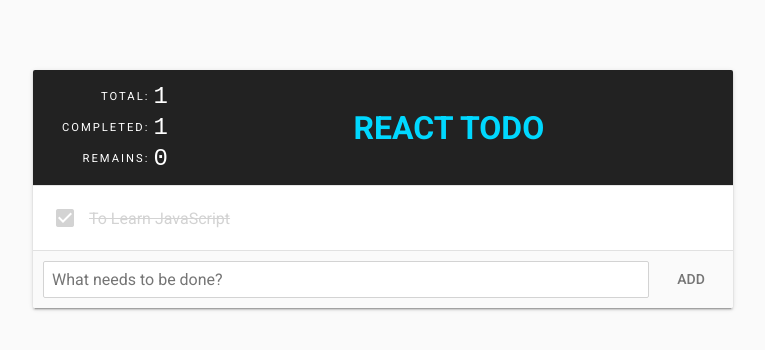
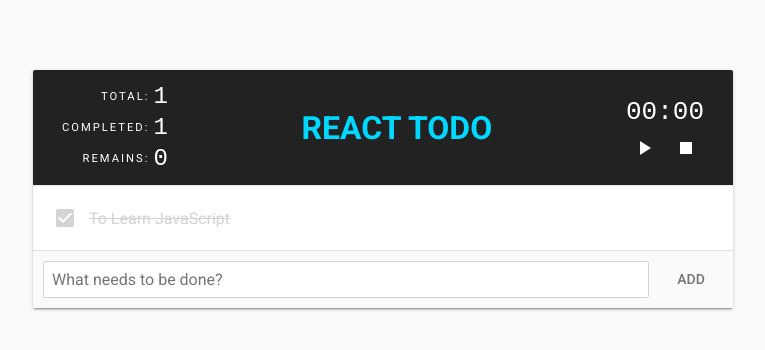
Before and after one commit to edmelkoyev/react-basics, a React (Create React App) app: page / in a window 1280 px wide. Shown: the top 350 px of the page, without its empty margins (257-1022 px from the left). Built offline with nearby package versions, Linux system fonts and the light colour scheme.

Commit message:
Add Stopwatch component

```diff
--- a/src/components/Header.jsx
+++ b/src/components/Header.jsx
@@ -2,12 +2,14 @@ import React from 'react';
 import PropTypes from 'prop-types';
 
 import Stats from './Stats';
+import Stopwatch from './Stopwatch';
 
 function Header(props) {
     return (
         <header>
             <Stats todos={props.todos} />
             <h1>{props.title}</h1>
+            <Stopwatch />
         </header>
     );
 }
--- /dev/null
+++ b/src/components/Stopwatch.jsx
@@ -0,0 +1,93 @@
+import React from 'react';
+//import PropTypes from 'prop-types';
+
+import Button from './Button';
+
+class Stopwatch extends React.Component {
+    constructor(props){
+        super(props);
+
+        this.state = {
+            isRunning: false,
+            elapsed: 0,
+            lastTick: 0
+        };
+
+        this.handleStart = this.handleStart.bind(this);
+        this.handlePause = this.handlePause.bind(this);
+        this.handleStop = this.handleStop.bind(this);
+        this.tick = this.tick.bind(this);
+    }
+
+    componentDidMount() {
+        this.interval = setInterval(this.tick, 1000);
+    }
+
+    componentWillUnmount() {
+        clearInterval(this.interval);
+    }
+
+    tick() {
+        if (this.state.isRunning) {
+            let now = Date.now();
+            let diff = now - this.state.lastTick;
+
+            this.setState({
+                elapsed: this.state.elapsed + diff,
+                lastTick: now
+            });
+        }
+    }
+
+    handleStart() {
+        this.setState({
+            isRunning: true,
+            lastTick: Date.now()
+         });
+
+    }
+
+    handlePause() {
+        this.setState({ isRunning: false });
+
+    }
+
+    handleStop() {
+        this.setState({
+            isRunning: false,
+            elapsed: 0,
+            lastTick: 0
+         });
+
+    }
+
+    format(ms) {
+        let totalSeconds = Math.floor(ms / 1000);
+        let min = Math.floor(totalSeconds / 60);
+        let sec = totalSeconds % 60;
+
+        return `${min > 9 ? min : '0' + min}:${sec > 9 ? sec : '0' + sec}`;
+    }
+
+    render() {
+        let time = this.format(this.state.elapsed);
+
+        return (
+            <section className="stopwatch">
+                <div className="stopwatch-time">{time}</div>
+
+                <div className="stopwatch-controls">
+                    {this.state.isRunning ?
+                        <Button className="icon" icon="pause" onClick={this.handlePause} />
+                        :
+                        <Button className="icon" icon="play_arrow" onClick={this.handleStart} />
+                    }
+
+                    <Button className="icon" icon="stop" onClick={this.handleStop}  />
+                </div>
+            </section>
+        );
+    }
+}
+
+export default Stopwatch;
```
